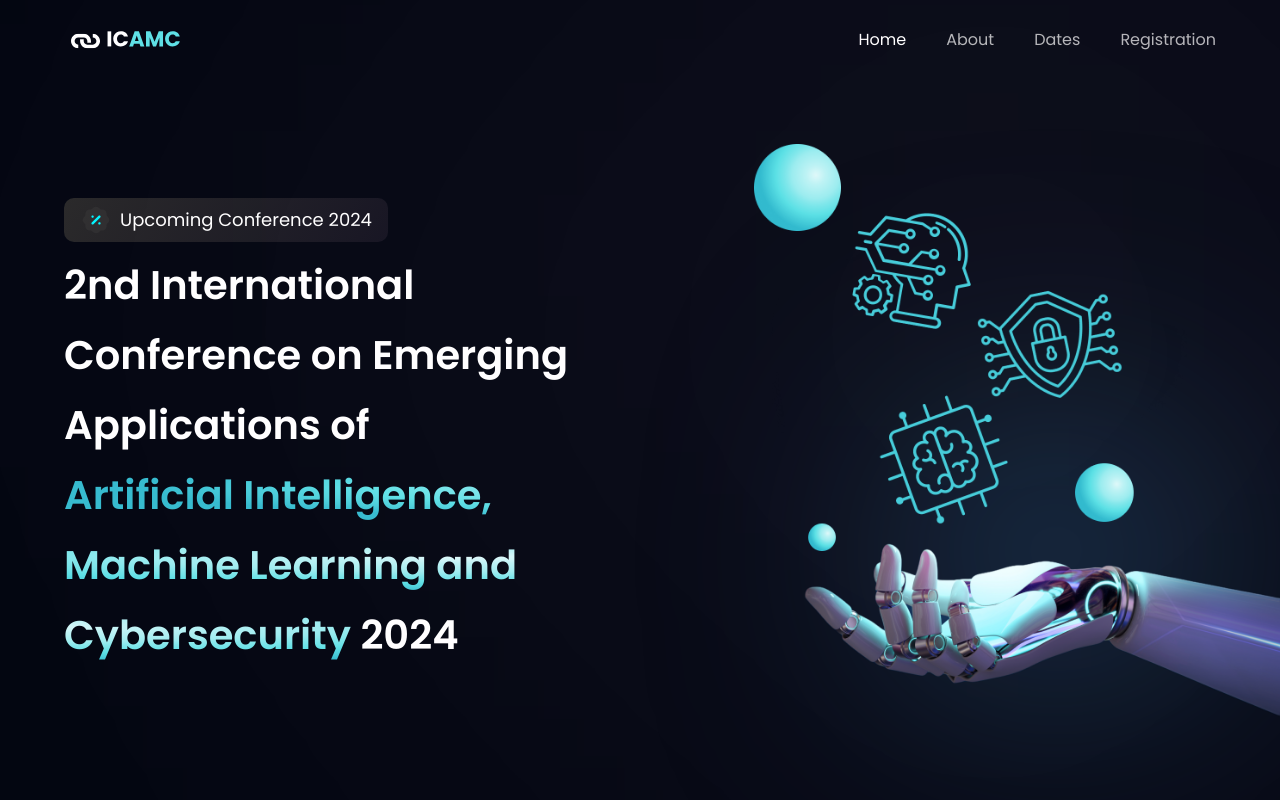
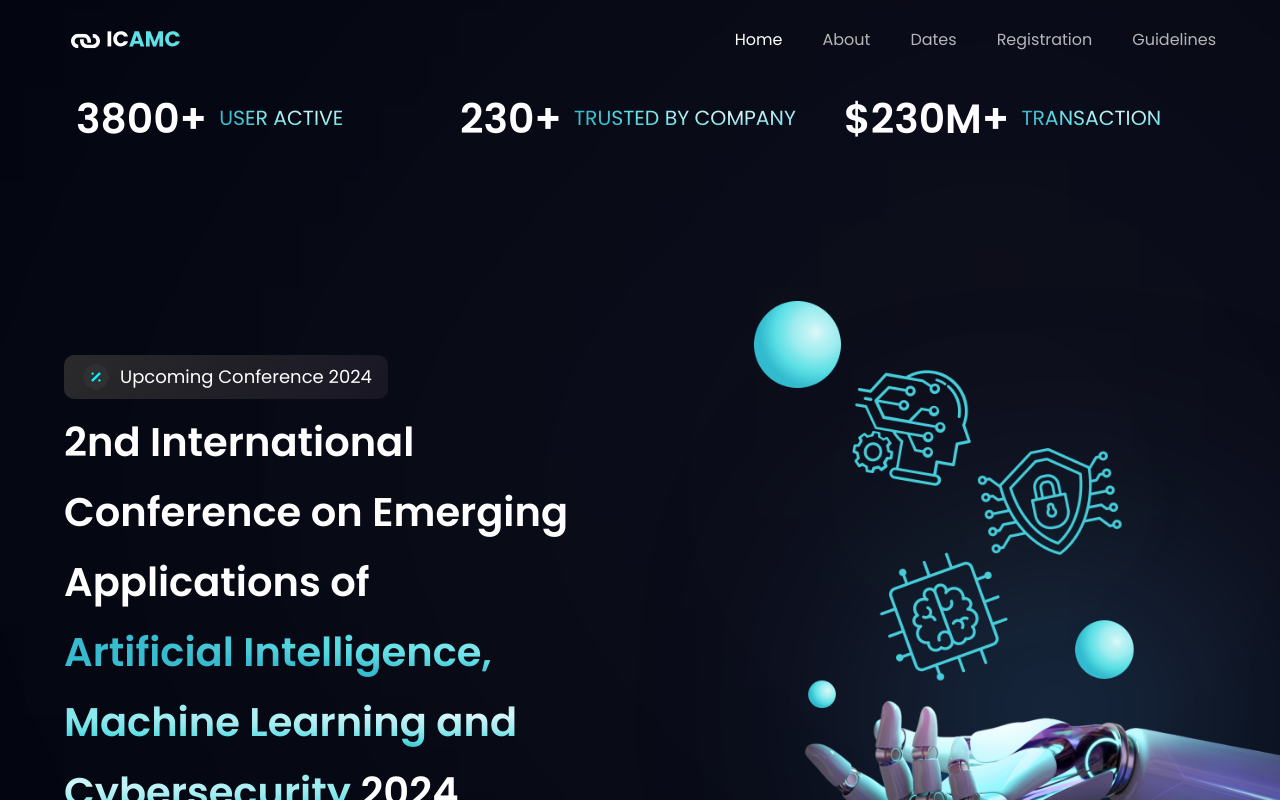
Before and after one commit to chaitanyarora/icamc-2024, a React (Vite) app: page /guidelines in a window 1280 px wide. Shown: the top 800 px of the page. Built offline with nearby package versions, Linux system fonts and the light colour scheme.

Commit message:
Multipage Draft 1

```diff
--- a/src/App.jsx
+++ b/src/App.jsx
@@ -1,21 +1,29 @@
 import styles from "./style";
 import { BrowserRouter, Routes, Route } from "react-router-dom";
-import { Billing, Business, CardDeal, Clients, CTA, Footer, Navbar, Stats, Testimonials, Hero } from "./components";
+import { Billing, About, CardDeal, Clients, CTA, Footer, Navbar, Stats, Testimonials, Hero } from "./components";
+import Guidelines from "./components/Guidelines";
 
 const App = () => (
 
 
   <div className="bg-primary w-full overflow-hidden">
     <BrowserRouter>
-  <Routes>
-    <Route path="/clients" element = {<Clients />}></Route>
-    <Route path="/products" element = {<Business />}></Route>
-  </Routes>
       <div className={`${styles.paddingX} ${styles.flexCenter}`}>
         <div className={`${styles.boxWidth}`}>
           <Navbar />
         </div>
       </div>
+      <div className={`bg-primary ${styles.paddingX} ${styles.flexCenter}`}>
+        <div className={`${styles.boxWidth}`}>
+          <Routes>
+            <Route path="/clients" element={<Clients />}></Route>
+            <Route path="/about" element={<About />}></Route>
+            <Route path="/guidelines" element={<Guidelines />}></Route>
+          </Routes>
+        </div>
+      </div>
+
+
 
       <div className={`bg-primary ${styles.flexStart}`}>
         <div className={`${styles.boxWidth}`}>
@@ -32,6 +40,7 @@ const App = () => (
           {/* <Testimonials />
         <CTA />
         <Footer /> */}
+          <Footer />
         </div>
       </div>
     </BrowserRouter>
--- a/src/components/Business.jsx
+++ b/src/components/About.jsx
@@ -18,7 +18,7 @@ const FeatureCard = ({ icon, title, content, index }) => (
   </div>
 );
 
-const Business = () =>  (
+const About = () =>  (
   <section id="about" className={layout.section}>
     <div className={layout.sectionInfo}>
       <h2 className={styles.heading2}>
@@ -41,4 +41,4 @@ ICAMC 2024 is the premier single-track conference for reporting advances in all
   </section>
 );
 
-export default Business;
+export default About;
--- /dev/null
+++ b/src/components/Guidelines.jsx
@@ -0,0 +1,19 @@
+import { stats } from "../constants";
+import styles from "../style";
+
+const Guidelines = () => (
+  <section id="guidelines" className={`${styles.flexCenter} flex-row flex-wrap sm:mb-20 mb-6`}>
+    {stats.map((stat) => (
+      <div key={stat.id} className={`flex-1 flex justify-start items-center flex-row m-3`} >
+        <h4 className="font-poppins font-semibold xs:text-[40.89px] text-[30.89px] xs:leading-[53.16px] leading-[43.16px] text-white">
+          {stat.value}
+        </h4>
+        <p className="font-poppins font-normal xs:text-[20.45px] text-[15.45px] xs:leading-[26.58px] leading-[21.58px] text-gradient uppercase ml-3">
+          {stat.title}
+        </p>
+      </div>
+    ))}
+  </section>
+);
+
+export default Guidelines;
--- a/src/components/index.js
+++ b/src/components/index.js
@@ -1,7 +1,7 @@
 import Navbar from "./Navbar";
 import Billing from "./Billing";
 import CardDeal from "./CardDeal";
-import Business from "./Business";
+import About from "./About";
 import Clients from "./Clients";
 import CTA from "./CTA";
 import Stats from "./Stats";
@@ -13,7 +13,7 @@ export {
   Navbar,
   Billing,
   CardDeal,
-  Business,
+  About,
   Clients,
   CTA,
   Stats,
--- a/src/constants/index.js
+++ b/src/constants/index.js
@@ -16,6 +16,10 @@ export const navLinks = [
   {
     id: "clients",
     title: "Registration",
+  },
+  {
+    id: "guidelines",
+    title: "Guidelines",
   },
 ];
 
```
Lines whose indentation alone changed are shown as unchanged.
